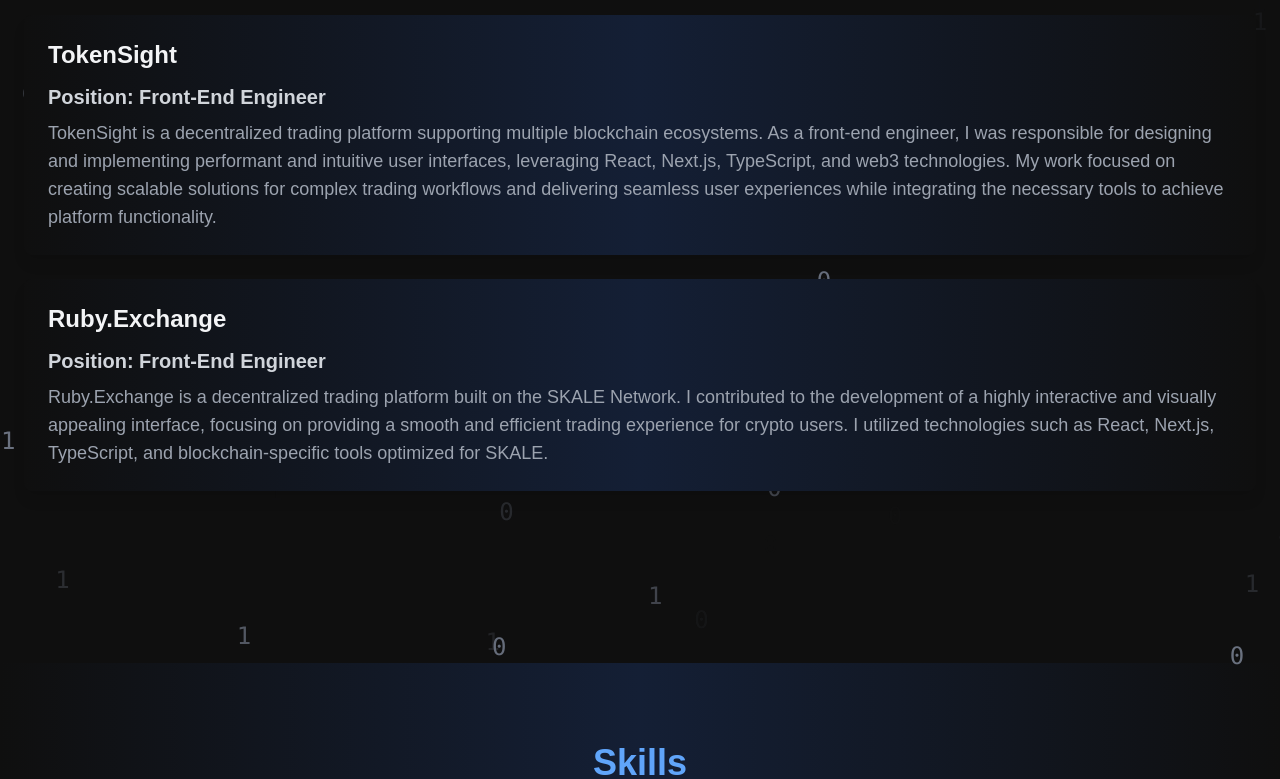
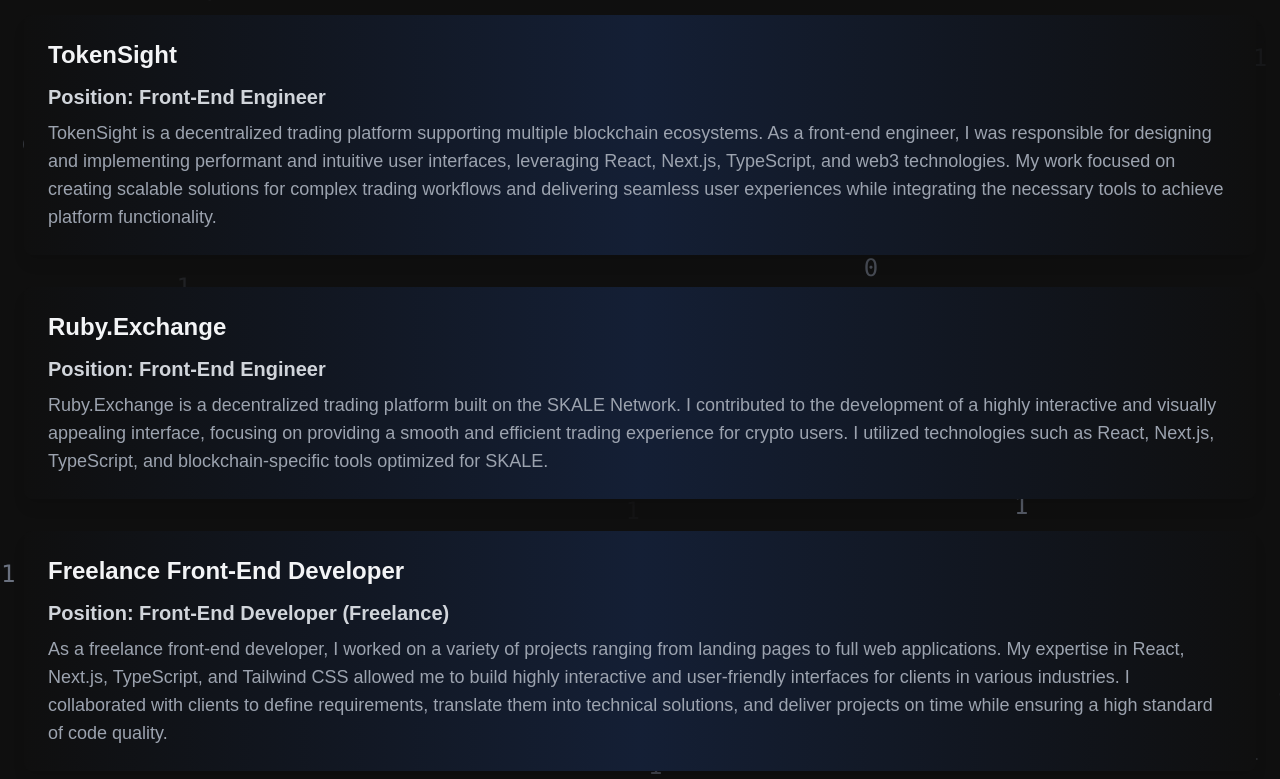
Before and after one commit to ndim99/personal-website, a Next.js app: page / in a window 1280 px wide. Shown: the part 1421-2200 px from the top of the page. Built offline with nearby package versions, Linux system fonts and the light colour scheme.

Commit message:
feat: update

```diff
--- a/app/components/Experience/ExperienceBox.tsx
+++ b/app/components/Experience/ExperienceBox.tsx
@@ -1,16 +1,20 @@
 interface ExperienceBoxProps {
   company: string;
   description: string;
+  freelance?: boolean;
 }
 export default function ExperienceBox({
   company,
   description,
+  freelance,
 }: ExperienceBoxProps) {
   return (
     <div className="bg-gradient-to-r from-primary-bg via-secondary-bg to-primary-bg p-6 shadow-lg rounded-lg">
       <h3 className="text-xl sm:text-2xl font-extrabold mb-3">{company}</h3>
       <p className="text-gray-300 text-lg sm:text-xl font-semibold mb-2">
-        Position: Front-End Engineer
+        {freelance
+          ? "Position: Front-End Developer (Freelance)"
+          : "Position: Front-End Engineer"}
       </p>
       <p className="text-gray-400 text-base sm:text-lg font-normal">
         {description}
--- a/app/components/Experience/index.tsx
+++ b/app/components/Experience/index.tsx
@@ -14,11 +14,7 @@
     transition: { duration: 2, delay, repeat: Infinity, ease: "easeInOut" },
   });
   return (
-    <section
-      id="experience"
-      className="h-screen sm:py-20 py-12 relative"
-      ref={ref}
-    >
+    <section id="experience" className="sm:py-20 py-12 relative" ref={ref}>
       {/* Animated Numbers */}
       <div className="absolute inset-0 z-0 flex flex-wrap justify-center items-center">
         {Array.from({ length: 50 }, (_, i) => {
@@ -49,7 +45,7 @@
           Experience
         </motion.h2>
 
-        <div className="space-y-6 z-10">
+        <div className="sm:space-y-8 space-y-6 z-10">
           <motion.div
             initial={{ opacity: 0, y: 50 }}
             animate={{ opacity: inView ? 1 : 0, y: inView ? 0 : -50 }}
@@ -71,6 +67,20 @@
               description="Ruby.Exchange is a decentralized trading platform built on the SKALE Network. I contributed to the development of a highly interactive and visually appealing interface, focusing on providing a smooth and efficient trading experience for crypto users. I utilized technologies such as React, Next.js, TypeScript, and blockchain-specific tools optimized for SKALE."
             />
           </motion.div>
+
+          <motion.div
+            initial={{ opacity: 0, y: 50 }}
+            animate={{ opacity: inView ? 1 : 0, y: inView ? 0 : -50 }}
+            transition={{ duration: 0.8, delay: 0.9 }}
+          >
+            <ExperienceBox
+              freelance
+              company="Freelance Front-End Developer"
+              description="As a freelance front-end developer, I worked on a variety of projects ranging from landing pages to full web applications.
+              My expertise in React, Next.js, TypeScript, and Tailwind CSS allowed me to build highly interactive and user-friendly interfaces for clients in various industries.
+              I collaborated with clients to define requirements, translate them into technical solutions, and deliver projects on time while ensuring a high standard of code quality."
+            />
+          </motion.div>
         </div>
       </div>
     </section>
```
